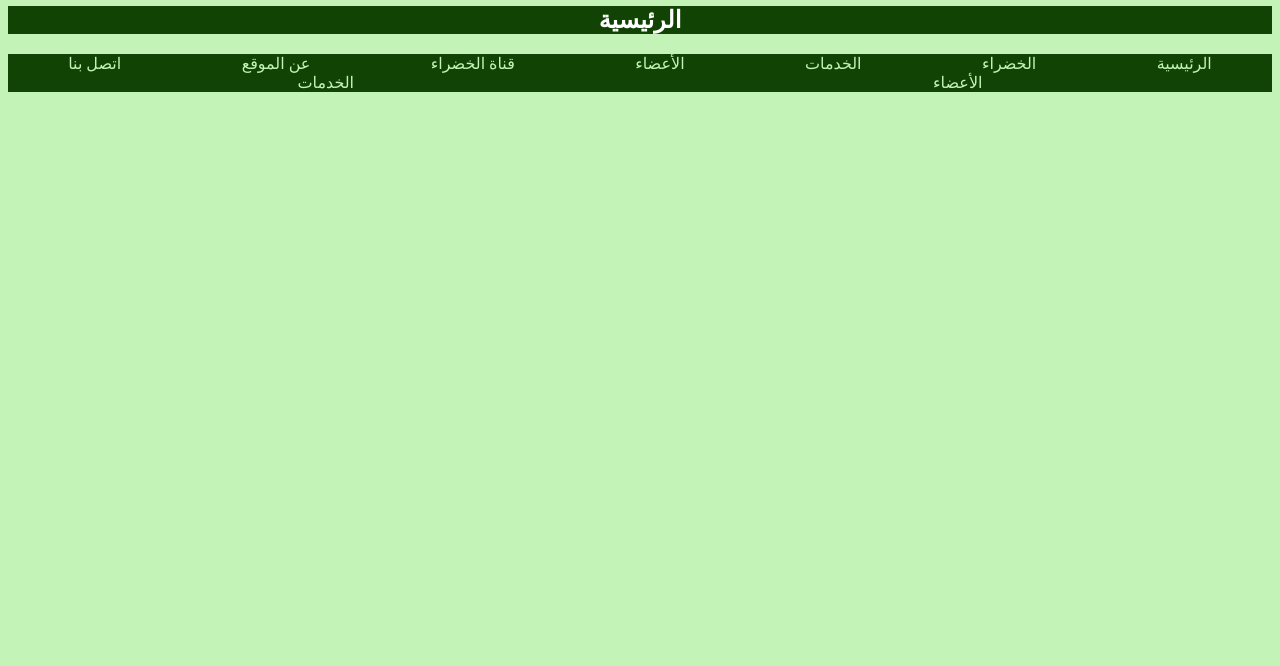
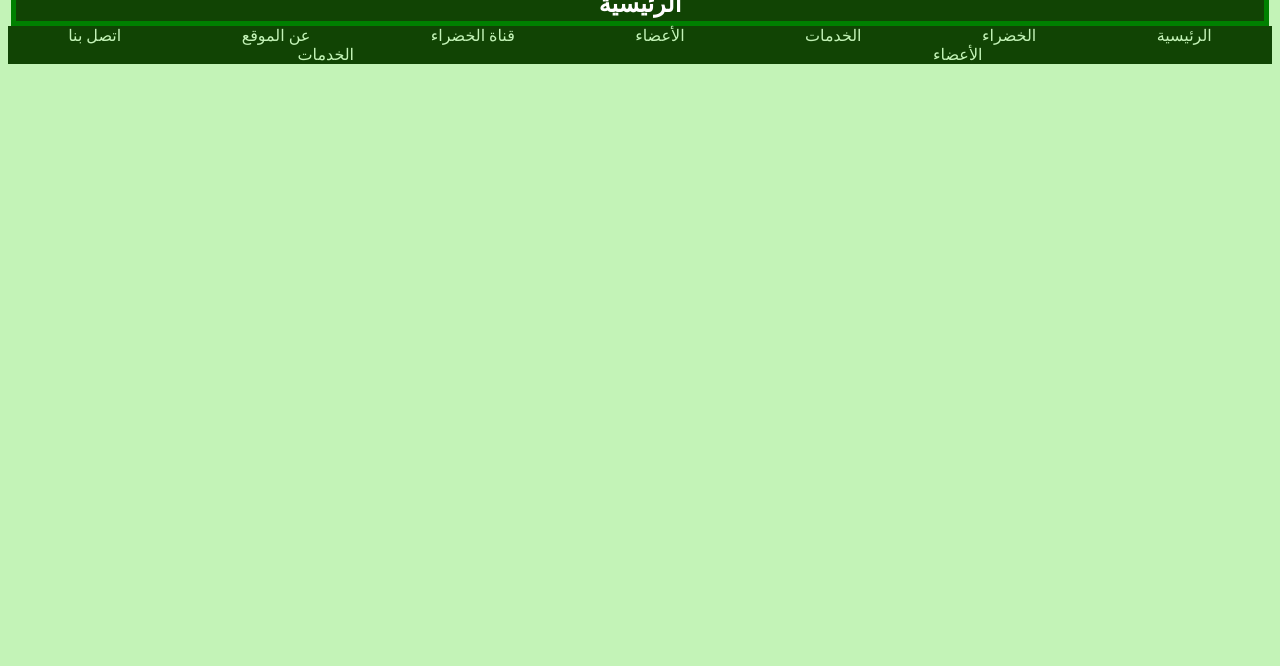
Before and after one commit to TheFirstDeveloper/al-khadra, a plain HTML site: page index.html in a window 1280 px wide. Shown: the part 134-800 px from the top of the page. Drawn offline with Linux system fonts and the light colour scheme.

Commit message:
Update style.css

```diff
--- a/style.css
+++ b/style.css
@@ -6,6 +6,10 @@ h1,h2,h3{
     color: rgb(255, 255, 255);
     display: flex;
     justify-content: center;
+    align-items: center;
+    padding: 3px;
+    margin: 0px 3px;
+    border: solid green 5px ;
 
 }
 nav,a{
```
